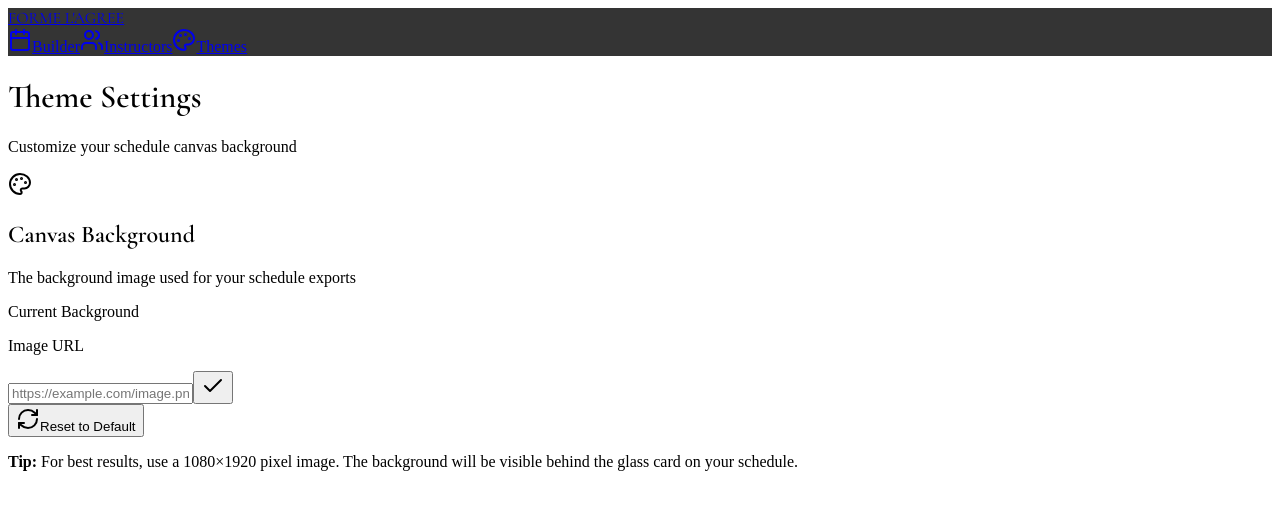
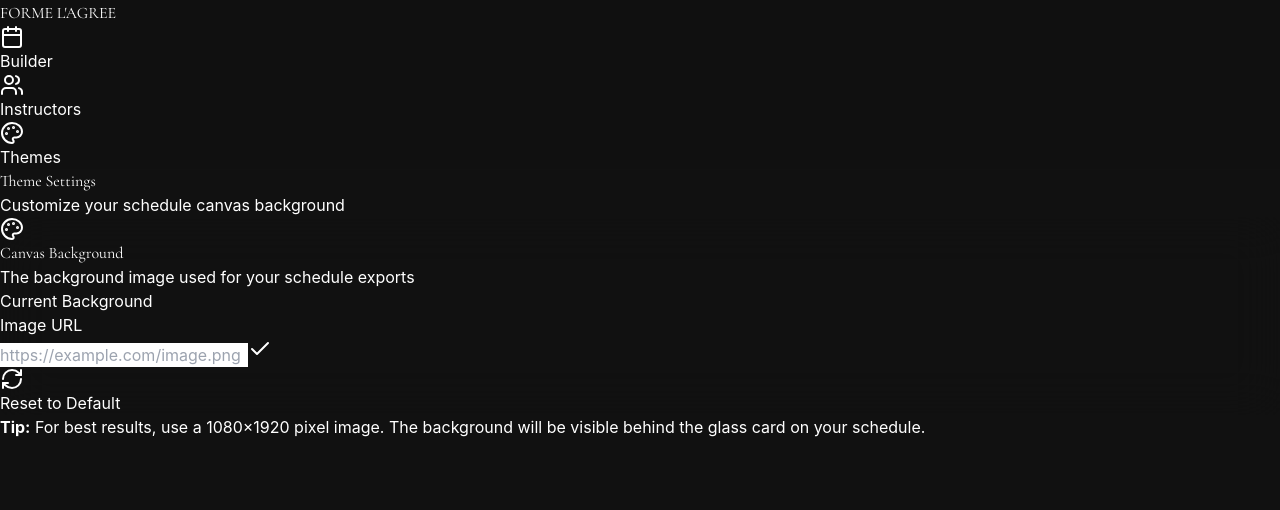
Before and after one commit to Forme-Lagree/forme-schedule, a Next.js app: page /Settings in a window 1280 px wide. Shown: the top 510 px of the page. Built offline with nearby package versions, Linux system fonts and the light colour scheme; grey boxes are pictures that could not be loaded.

Commit message:
Create _app.jsx

```diff
--- /dev/null
+++ b/pages/_app.jsx
@@ -0,0 +1,7 @@
+import '../globals.css';
+
+function MyApp({ Component, pageProps }) {
+  return <Component {...pageProps} />;
+}
+
+export default MyApp;
```
